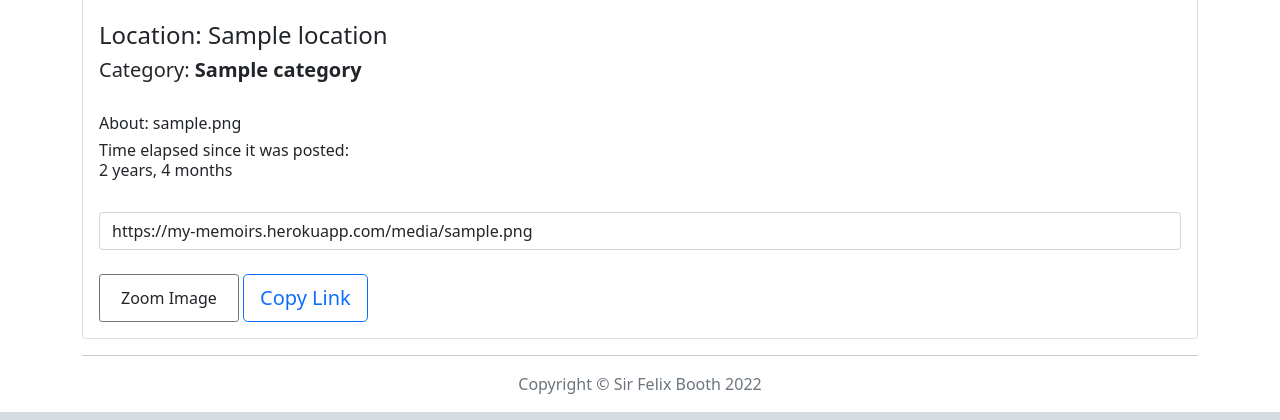
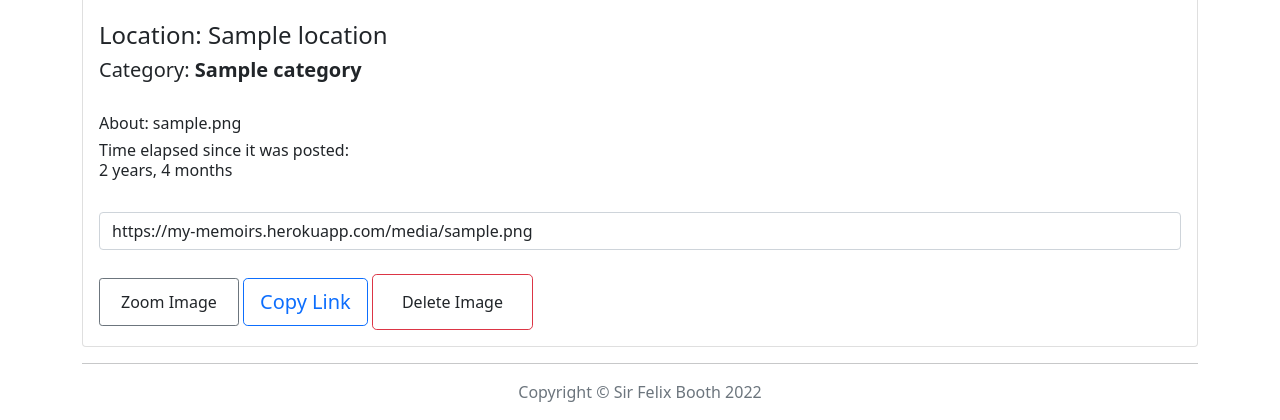
Before and after one commit to SayiaFelix/SirFelix-gallery, a Django app: page /location/1 in a window 1280 px wide. Shown: the part 986-1406 px from the top of the page. Run offline with Django 3.2, Linux system fonts and the light colour scheme; tables that the repository leaves empty hold one stand-in row (values such as "Sample post"); grey boxes marked "Sample" are stand-in pictures; some libraries are stand-ins or nearby versions.

```diff
--- a/gallery/settings.py
+++ b/gallery/settings.py
@@ -68,9 +68,9 @@ WSGI_APPLICATION = 'gallery.wsgi.application'
 DATABASES = {
     'default': {
         'ENGINE': 'django.db.backends.postgresql',
-        'NAME': 'cherry',
+        'NAME': 'cher',
         'USER': 'moringa',
-        'PASSWORD':'lucas',
+        'PASSWORD':'jay',
     }
 }
 
--- a/myBooth/templates/all-images/locations.html
+++ b/myBooth/templates/all-images/locations.html
@@ -27,6 +27,7 @@
             <div class="top">
                 <button type="" class="btn btn-outline-secondary btn-sm"> <a class="btn btn-custom fs-6" rel="gallery" href="{{image.image.url}}">Zoom Image</a> </button>
                 <button class="btn btn-outline-primary btn-lg" onclick="CopyFunction()">Copy Link</button>
+                <button type="button" class="btn btn-outline-danger btn-lg"> <a class="btn btn-custom fs-6" rel="gallery" href="{% url 'delete_image' image.id %}">Delete Image</a></button>
             </div>
         </div>
 
--- a/myBooth/urls.py
+++ b/myBooth/urls.py
@@ -8,6 +8,7 @@ urlpatterns = [
     re_path(r'^search/', views.search_results, name='search_results'),
     re_path(r'category/(\d+)', views.get_category, name = 'get_category'),
     re_path(r'location/(\d+)', views.get_location, name = 'get_location'),
+    re_path(r'delete/(\d+)', views.delete_image, name = 'delete_image'),
 
 ]
 if settings.DEBUG:
--- a/myBooth/views.py
+++ b/myBooth/views.py
@@ -1,4 +1,4 @@
-from email.mime import image
+
 from django.shortcuts import render,redirect
 from django.http  import HttpResponse,Http404
 import datetime as dt
@@ -50,3 +50,8 @@ def get_category(request, category):
     location_results = Location.objects.all()
     category_result = Image.objects.filter(category__category_name = category)
     return render(request,'all-images/gallery.html',{'Images':category_result,'category_results':category_results,'location_results':location_results})
+
+def delete_image(request, image_id):
+    image=Image.objects.filter(id = image_id).delete()
+
+    return redirect('my_gallery')
```
Also changed, not shown: media/images/jaystudio_uSuQddw.jpg (added), media/images/official_boysb6Y.jpg (added), media/images/official_xJLNw2O.jpg (added), media/images/official_xrjLD4w.jpg (added), media/images/status_me_status_IMG-20211207-WA0020.jpg (added), myBooth/migrations/0001_initial.py, myBooth/migrations/0002_auto_20220527_1104.py (deleted), myBooth/migrations/0003_auto_20220527_2020.py (deleted), myBooth/migrations/0004_auto_20220528_0748.py (deleted).
